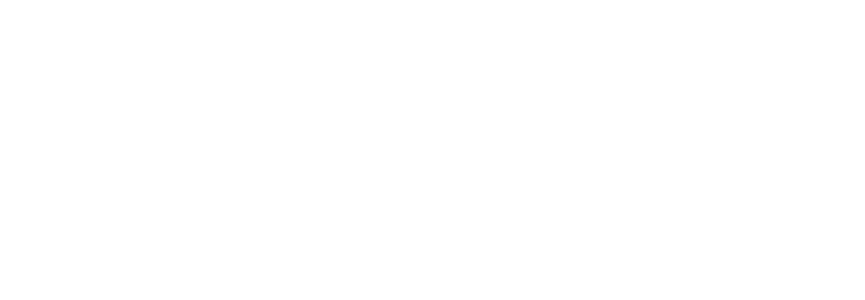
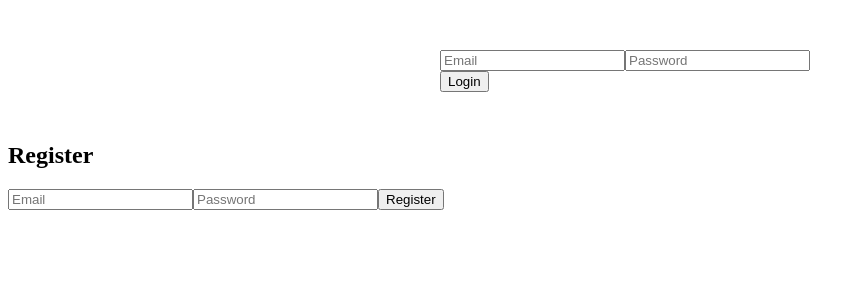
Before and after one commit to GGGhazaryan/Professional, a React (Vite) app: page / in a window 1280 px wide. Shown: the top 300 px of the page, without its empty margins (0-865 px from the left). Built offline with nearby package versions, Linux system fonts and the light colour scheme.

Commit message:
Adding basic login/register page

```diff
--- a/src/App.tsx
+++ b/src/App.tsx
@@ -1,13 +1,14 @@
+import Login from '../src/components/Main/Login';
+import Register from '../src/components/Main/Register';
+import './CSS/App.css';
 
-import './CSS/App.css'
 function App() {
-
-
   return (
     <>
-
+      <Login />
+      <Register />
     </>
-  )
+  );
 }
 
-export default App
+export default App;
--- a/src/components/Main/Login.tsx
+++ b/src/components/Main/Login.tsx
@@ -1,5 +1,5 @@
 import React, { useState } from 'react';
-import { supabase } from '../../supabase';
+import { supabase } from '../../../supabase';
 
 const Login: React.FC = () => {
   const [email, setEmail] = useState('');
--- /dev/null
+++ b/src/components/Main/Register.tsx
@@ -0,0 +1,41 @@
+import React, { useState } from 'react';
+import { supabase } from '../../../supabase';
+
+const Register: React.FC = () => {
+  const [email, setEmail] = useState('');
+  const [password, setPassword] = useState('');
+
+  const handleRegister = async () => {
+    const { data, error } = await supabase.auth.signUp({
+      email,
+      password,
+    });
+
+    if (error) {
+      alert('Error: ' + error.message);
+    } else {
+      alert('Registration successful! Please check your email.');
+      console.log(data);
+    }
+  };
+
+  return (
+    <div>
+      <h2>Register</h2>
+      <input
+        placeholder="Email"
+        value={email}
+        onChange={(e) => setEmail(e.target.value)}
+      />
+      <input
+        placeholder="Password"
+        type="password"
+        value={password}
+        onChange={(e) => setPassword(e.target.value)}
+      />
+      <button onClick={handleRegister}>Register</button>
+    </div>
+  );
+};
+
+export default Register;
```
